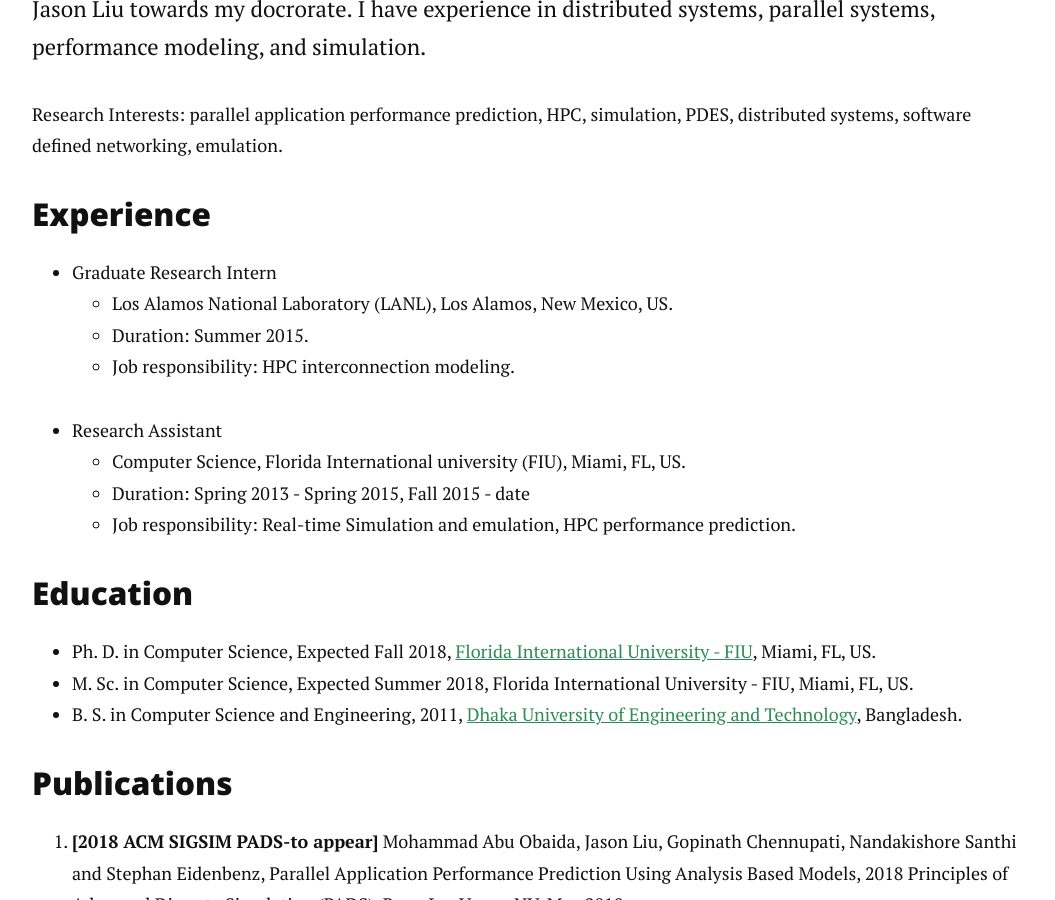
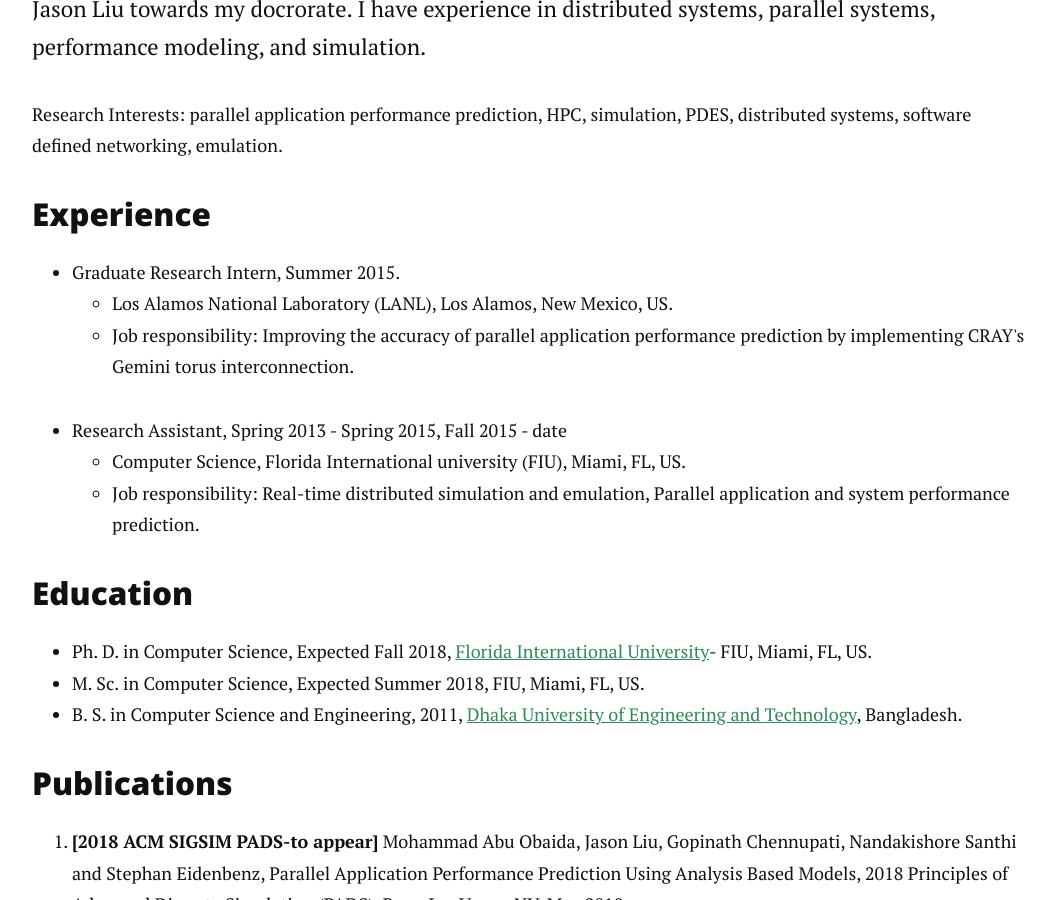
Before and after one commit to summonersRift/summonersrift.github.io, a Jekyll site: the page built from index.html, in a window 1280 px wide and 900 px high, scrolled down 433 px. Shown: the whole window, without its empty margins (108-1163 px from the left). Built offline with Jekyll 4.4.1, drawn with Linux system fonts in a browser that asks for light colours; nearby versions of some CDN libraries; the list of posts is cut into pages by our own code.

Commit message:
Grammatical and reorganizing of Education, Experience

```diff
--- a/index.html
+++ b/index.html
@@ -12,26 +12,24 @@
         <p>Research Interests: parallel application performance prediction, HPC, simulation, PDES, distributed systems, software defined networking, emulation.</p>
         <h3>Experience</h3>
         <ul>
-             <li>Graduate Research Intern
+             <li>Graduate Research Intern, Summer 2015.
                   <ul>
                     <li>Los Alamos National Laboratory (LANL), Los Alamos, New Mexico, US.</li>
-                    <li>Duration: Summer 2015.</li>
-                    <li>Job responsibility: HPC interconnection modeling.</li>
+                    <li>Job responsibility: Improving the accuracy of parallel application performance prediction by implementing CRAY's Gemini torus interconnection.</li>
                   </ul>
              </li>
-	     <li>Research Assistant
+	     <li>Research Assistant, Spring 2013 - Spring 2015, Fall 2015 - date
                   <ul>
                     <li>Computer Science, Florida International university (FIU), Miami, FL, US.</li>
-                    <li>Duration: Spring 2013 - Spring 2015, Fall 2015 - date</li>
-                    <li>Job responsibility: Real-time Simulation and emulation, HPC performance prediction.</li>
+                    <li>Job responsibility: Real-time distributed simulation and emulation, Parallel application and system performance prediction.</li>
                   </ul>
              </li>
         </ul>
 
         <h3>Education</h3>
         <ul>
-             <li>Ph. D. in Computer Science, Expected Fall 2018,   <a href="www.fiu.edu">Florida International University - FIU</a>, Miami, FL, US.</li>
-             <li>M. Sc. in Computer Science, Expected Summer 2018, Florida International University - FIU, Miami, FL, US.</li>
+             <li>Ph. D. in Computer Science, Expected Fall 2018,   <a href="https://www.fiu.edu">Florida International University</a>- FIU, Miami, FL, US.</li>
+             <li>M. Sc. in Computer Science, Expected Summer 2018, FIU, Miami, FL, US.</li>
              <li>B. S. in Computer Science and Engineering, 2011, <a href="http://duet.ac.bd">Dhaka University of Engineering and Technology</a>, Bangladesh.</li>
         </ul>
         <p>
```
